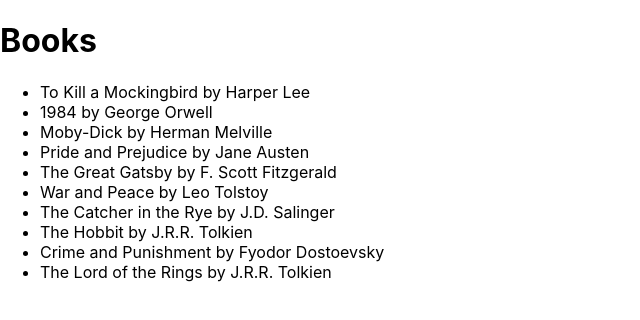
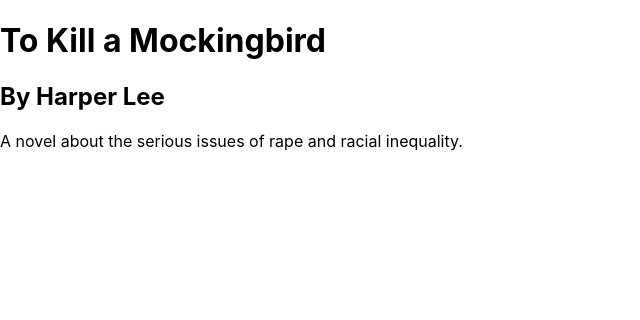
Before and after one commit to chrisjsherm/react-context-api, a React (Create React App) app: page /books/1 in a window 1280 px wide. Shown: the top 320 px of the page, without its empty margins (0-640 px from the left). Built offline with nearby package versions, Linux system fonts and the light colour scheme.

Commit message:
feature/BookDetails

```diff
--- a/src/App.js
+++ b/src/App.js
@@ -1,10 +1,27 @@
 import "./App.css";
+import BookDetails from "./components/BookDetails";
 import Books from "./components/Books";
 import { BooksProvider } from "./context/BooksContext";
+import {
+  BrowserRouter as Router,
+  Route,
+  Routes,
+  Navigate,
+} from "react-router-dom";
+
 function App() {
   return (
     <BooksProvider>
-      <Books></Books>
+      <Router>
+        <Routes>
+          <Route path="/" element={<Navigate to="/books"></Navigate>}></Route>
+          <Route path="/books" element={<Books></Books>}></Route>
+          <Route
+            path="/books/:bookId"
+            element={<BookDetails></BookDetails>}
+          ></Route>
+        </Routes>
+      </Router>
     </BooksProvider>
   );
 }
--- /dev/null
+++ b/src/components/BookDetails.js
@@ -0,0 +1,27 @@
+import React, { useEffect, useContext } from "react";
+import { BooksContext } from "../context/BooksContext";
+import { useParams } from "react-router-dom";
+
+export default function BookDetails() {
+  const { bookId } = useParams();
+  const books = useContext(BooksContext);
+  const book = books.find((book) => book.id === Number.parseInt(bookId, 10));
+
+  if (books.length === 0) {
+    return <div>Loading&hellip;</div>;
+  }
+
+  if (!book) {
+    return <h1>Not Found</h1>;
+  }
+
+  return (
+    <>
+      <h1>{book.title}</h1>
+
+      <h2>By {book.author}</h2>
+
+      <p>{book.description}</p>
+    </>
+  );
+}
```
